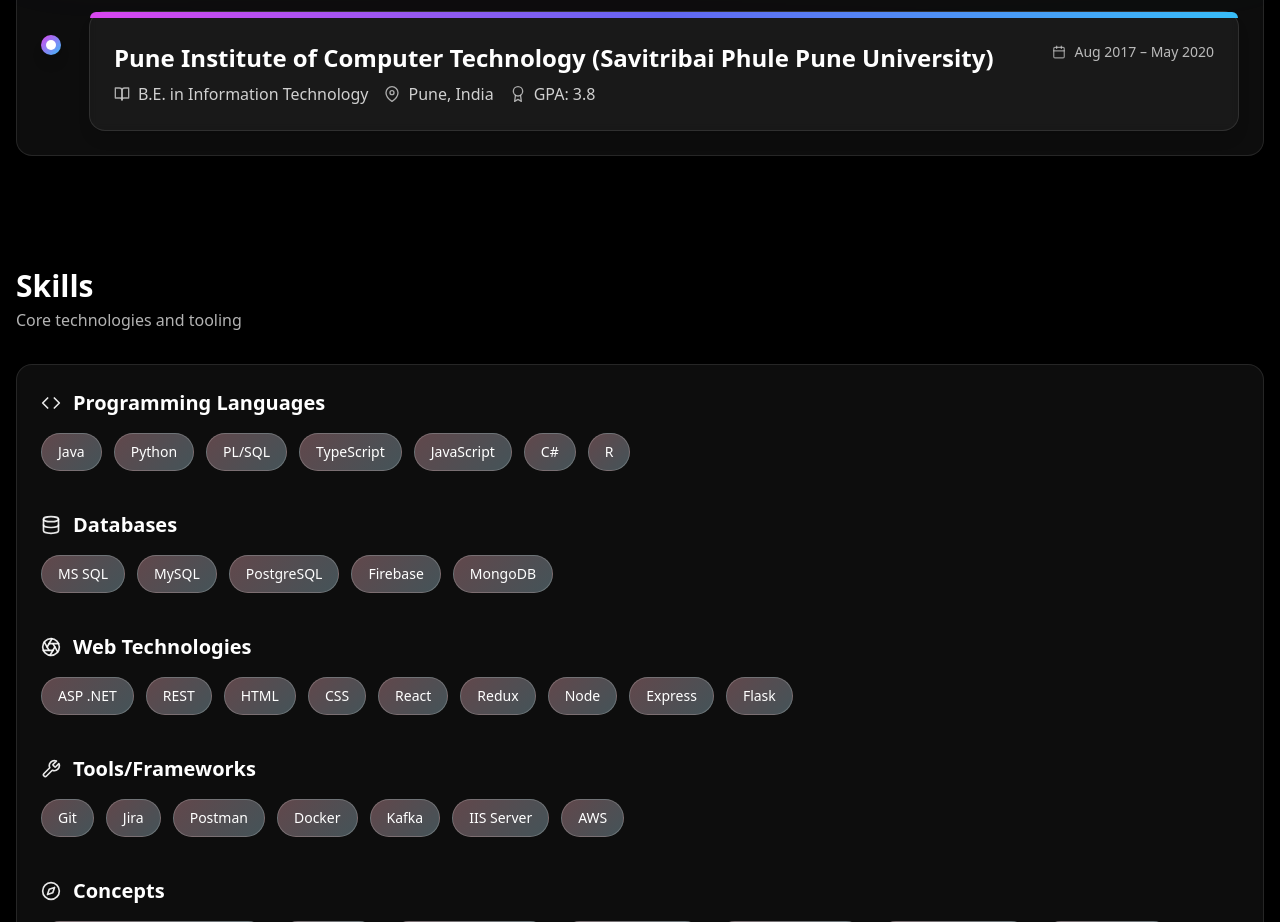
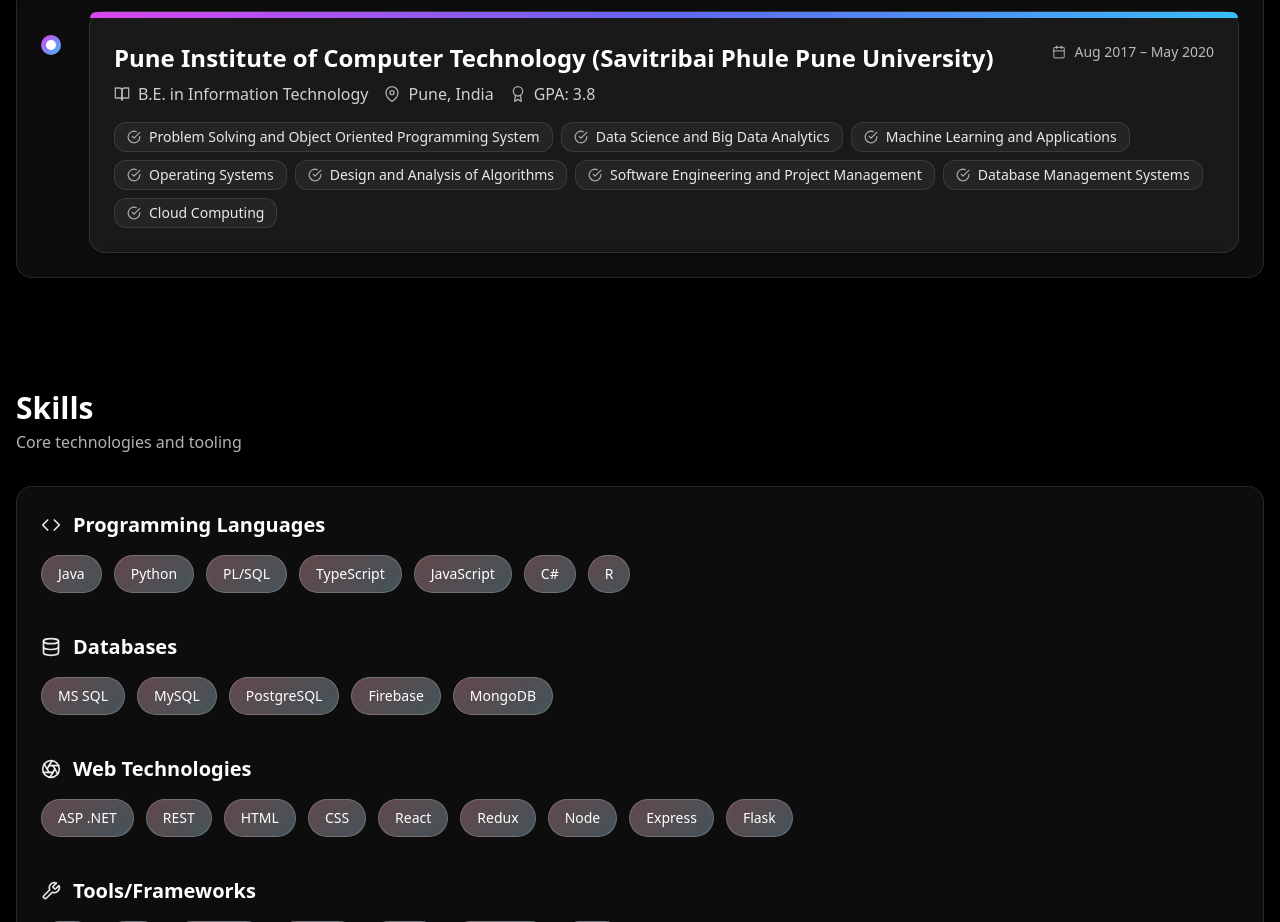
Before and after one commit to Onkar97/onkar-portfolio, a React (Create React App) app: page / in a window 1280 px wide. Shown: the part 1540-2462 px from the top of the page. Built offline with nearby package versions, Linux system fonts and the light colour scheme.

Commit message:
Added coursework for UG

```diff
--- a/src/newui/Education.jsx
+++ b/src/newui/Education.jsx
@@ -29,7 +29,16 @@
     degree: "B.E. in Information Technology",
     period: "Aug 2017 – May 2020",
     gpa: "3.8",
-    coursework: [],
+    coursework: [
+      "Problem Solving and Object Oriented Programming System",
+      "Data Science and Big Data Analytics",
+      "Machine Learning and Applications",
+      "Operating Systems",
+      "Design and Analysis of Algorithms",
+      "Software Engineering and Project Management",
+      "Database Management Systems",
+      "Cloud Computing"
+    ],
   },
 ];
 
```
